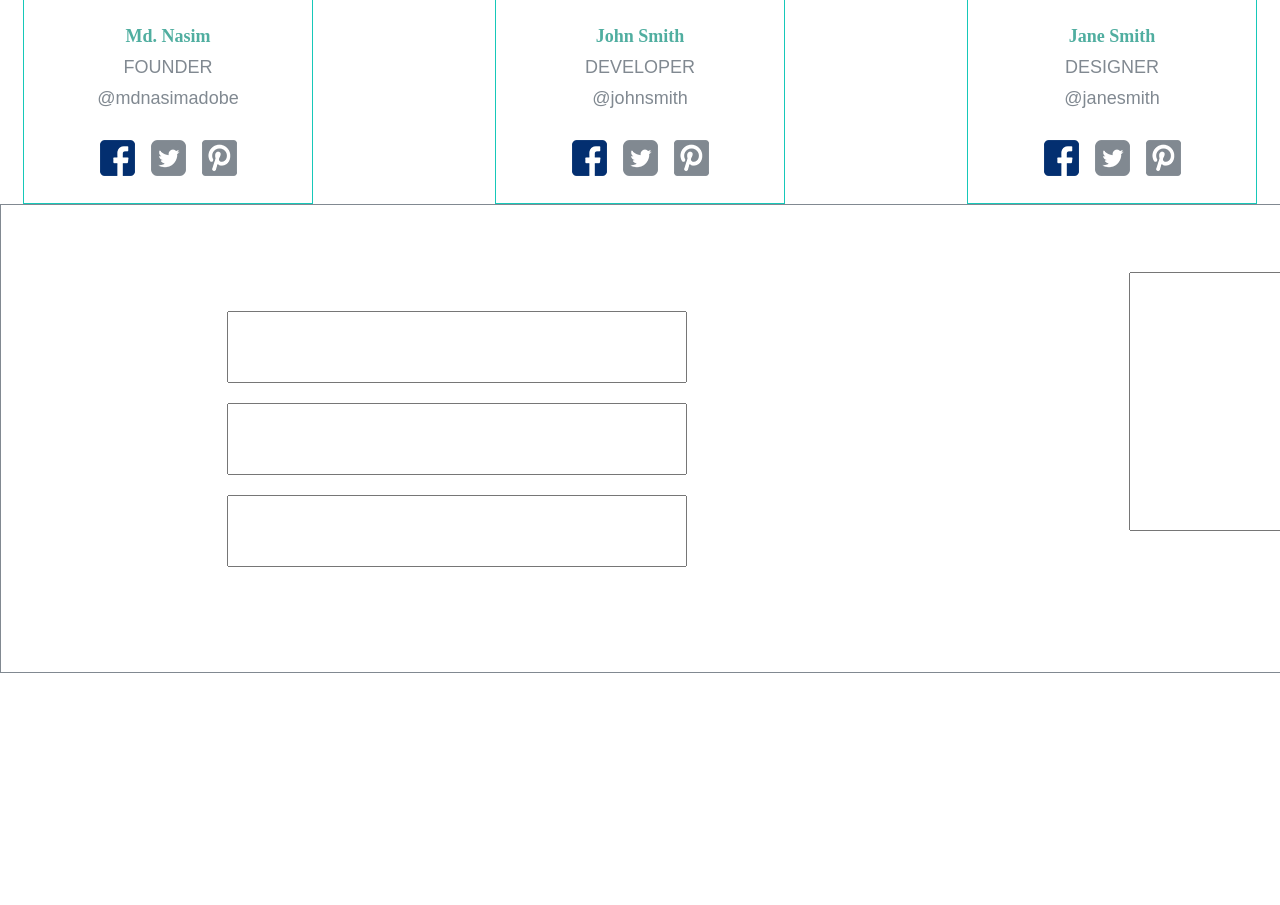
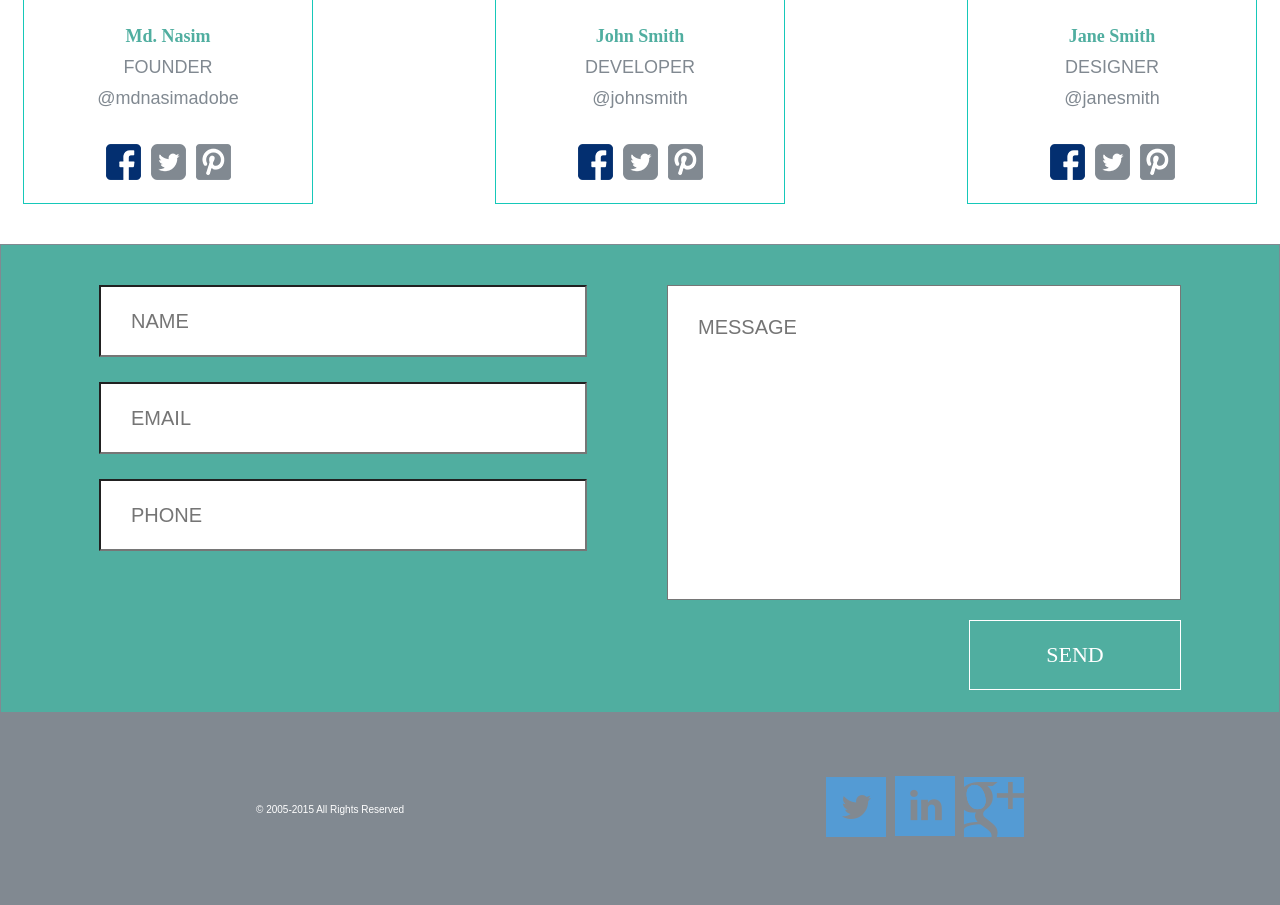
Before and after one commit to attarag/template_1, a plain HTML site: page index.html in a window 1280 px wide. Shown: the part 2820-3725 px from the top of the page. Before the commit the page ends 3493 px from the top, so only its background shows below. Drawn offline with Linux system fonts and the light colour scheme.

Commit message:
starting to js the template

```diff
--- a/css/style.css
+++ b/css/style.css
@@ -260,6 +260,7 @@ header {
   width: 1234px;
   height: 574px;
   margin: auto;
+  margin-bottom: 40px;
   display: flex;
   flex-direction: column;
   justify-content: space-between;
@@ -308,38 +309,78 @@ header {
 }
 .ourteam-box-item-socials{
   margin: 25px;
+  display: flex;
+  justify-content: space-between;
+  align-items: center;
+}
+.ourteam-box-item-socials-anchor{
+  margin: 5px;
 }
 
+
 #send-message{
-  width: 1802px;
   height: 467px;
   border: 1px solid #818991;
   display: flex;
-  justify-content: space-around;
-  align-items: center;
+  justify-content: center;
+  align-items: flex-start;
+  margin: auto;
+  background-color: #50aea0;
 }
 .send-message-left{
   display: flex;
   flex-direction: column;
   justify-content: flex-start;
+  align-items: flex-end;
+  margin: 40px;
 }
 .send-message-left-input{
-  margin: 10px;
+  margin-bottom: 25px;
   width: 452px;
   height: 66px;
+  background-color: #ffffff;
+  font: 20px sans-serif;
+  padding-left: 30px;
 }
 .send-message-right{
   display: flex;
   flex-direction: column;
-  justify-content: flex-end;
+  justify-content: flex-start;
   align-items: flex-end;
+  margin: 40px;
 }
 .send-message-right-text{
   width: 452px;
   height: 253px;
-  margin-bottom: 5px;
+  margin-bottom: 20px;
+  background-color: #ffffff;
+  resize: none;
+  font: 20px sans-serif;
+  padding: 30px;
 }
 .send-message-right-button{
   width: 212px;
   height: 70px;
+  background-color: #50aea0;
+  border: 1px solid #ffffff;
+  font: 22px serif;
+  color: #ffffff;
 }
+
+footer{
+  background-color: #818991;
+  height: 192px;
+}
+.footer{
+  height: 100%;
+  display: flex;
+  justify-content: space-between;
+  align-items: center;
+  margin: auto;
+  padding-left: 20%;
+  padding-right: 20%;
+}
+.footer-copyright{
+  font: 10px sans-serif;
+  color: #ffffff;
+}
--- a/index.html
+++ b/index.html
@@ -144,21 +144,33 @@
                     <p class="ourteam-box-item-name">Md. Nasim</p>
                     <p class="ourteam-box-item-position">FOUNDER</p>
                     <p class="ourteam-box-item-mail">@mdnasimadobe</p>
-                    <img class="ourteam-box-item-socials" src="img/pin-logo.png"></img>
+                    <div class="ourteam-box-item-socials">
+                        <a class="ourteam-box-item-socials-anchor" href="https://en-gb.facebook.com/"><img src="img/logo-facebook.png" alt=""></a>
+                        <a class="ourteam-box-item-socials-anchor" href="https://twitter.com/?lang=en"><img src="img/logo-twitter.png" alt=""></a>
+                        <a class="ourteam-box-item-socials-anchor" href="http://pinterest.com/"><img src="img/logo-pinterest.png" alt=""></a>
+                    </div>
                 </div>
                 <div class='ourteam-box-item'>
                     <img class='ourteam-box-item-pict' src="img/smith.png"></img>
                     <p class="ourteam-box-item-name">John Smith</p>
                     <p class="ourteam-box-item-position">DEVELOPER</p>
                     <p class="ourteam-box-item-mail">@johnsmith</p>
-                    <img class="ourteam-box-item-socials" src="img/pin-logo.png"></img>
+                    <div class="ourteam-box-item-socials">
+                        <a class="ourteam-box-item-socials-anchor" href="https://en-gb.facebook.com/"><img src="img/logo-facebook.png" alt=""></a>
+                        <a class="ourteam-box-item-socials-anchor" href="https://twitter.com/?lang=en"><img src="img/logo-twitter.png" alt=""></a>
+                        <a class="ourteam-box-item-socials-anchor" href="http://pinterest.com/"><img src="img/logo-pinterest.png" alt=""></a>
+                    </div>
                 </div>
                 <div class='ourteam-box-item'>
                     <img class='ourteam-box-item-pict' src="img/smith.png"></img>
                     <p class="ourteam-box-item-name">Jane Smith</p>
                     <p class="ourteam-box-item-position">DESIGNER</p>
                     <p class="ourteam-box-item-mail">@janesmith</p>
-                    <img class="ourteam-box-item-socials" src="img/pin-logo.png"></img>
+                    <div class="ourteam-box-item-socials">
+                        <a class="ourteam-box-item-socials-anchor" href="https://en-gb.facebook.com/"><img src="img/logo-facebook.png" alt=""></a>
+                        <a class="ourteam-box-item-socials-anchor" href="https://twitter.com/?lang=en"><img src="img/logo-twitter.png" alt=""></a>
+                        <a class="ourteam-box-item-socials-anchor" href="http://pinterest.com/"><img src="img/logo-pinterest.png" alt=""></a>
+                    </div>
                 </div>
             </div>
         </div>
@@ -166,19 +178,28 @@
         <!-- блок send message -->
         <div id="send-message">
             <div class="send-message-left">
-                <input type="text" name="name" class="send-message-left-input">
-                <input type="text" name="email" class="send-message-left-input">
-                <input type="text" name="phone" class="send-message-left-input">
+                <input type="text" name="name" class="send-message-left-input" placeholder="NAME">
+                <input type="text" name="email" class="send-message-left-input" placeholder="EMAIL">
+                <input type="text" name="phone" class="send-message-left-input" placeholder="PHONE">
             </div>
             <div class="send-message-right">
-                <textarea name="message" class="send-message-right-text" cols="30" rows="10"></textarea>
-                <button class="send-message-right-button"></button>
+                <textarea name="message" class="send-message-right-text" cols="30" rows="10" placeholder="MESSAGE"></textarea>
+                <button class="send-message-right-button">SEND</button>
             </div>
         </div>
+
 
     </div>
 
     <footer>
+        <div class="footer">
+            <div class="footer-copyright"><p>© 2005-2015 All Rights Reserved</p></div>
+            <div class="footer-socials">
+                <a href="https://twitter.com/?lang=en"><img src="img/twitter-footer.PNG" alt="twitter"></a>
+                <a href="https://www.instagram.com/?hl=en"><img src="img/instagram-footer.PNG" alt="instagram"></a>
+                <a href="https://www.google.com/"><img src="img/google-plus-footer.PNG" alt="google+"></a>
+            </div>
+        </div>
 
     </footer>
 
```
Also changed, not shown: img/google-plus-footer.PNG (added), img/instagram-footer.PNG (added), img/logo-facebook.png (added), img/logo-pinterest.png (added), img/logo-twitter.png (added), img/twitter-footer.PNG (added).
